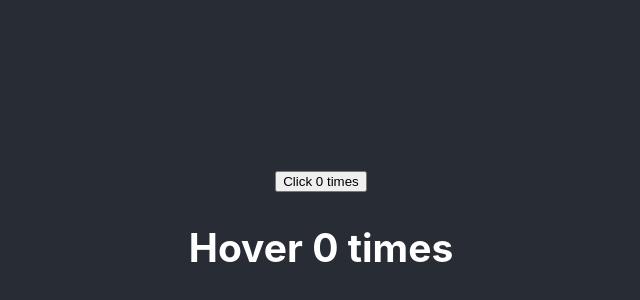
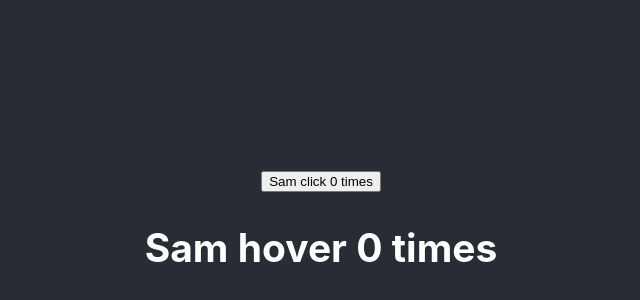
Before and after one commit to mizugakun/React_Begginer, a React (Create React App) app: page / in a window 1280 px wide. Shown: the part 168-468 px from the top of the page, without its empty margins (319-959 px from the left). Built offline with nearby package versions, Linux system fonts and the light colour scheme.

Commit message:
lesson-34-higher-order-component-part-2

```diff
--- a/src/App.js
+++ b/src/App.js
@@ -35,6 +35,8 @@ import ErrorHero from './components/32_Error Handling Phase Methods/ErrorHero';
 import ErrorBoundary from './components/32_Error Handling Phase Methods/ErrorBoundary';
 import ClickCount from './components/33_Higher Order Component/ClickCount';
 import HoverCount from './components/33_Higher Order Component/HoverCount';
+import ClickCounter02 from './components/34_HOC/ClickCounter02';
+import HoverCount02 from './components/34_HOC/HoverCount02';
 
 
 
@@ -122,8 +124,11 @@ function App() {
           <ErrorHero heroName="Joker"/>
         </ErrorBoundary> */}
 
-        <ClickCount />
-        <HoverCount />
+        {/* <ClickCount />
+        <HoverCount /> */}
+
+        <ClickCounter02 />
+        <HoverCount02/>
 
       </header>
     </div>
--- /dev/null
+++ b/src/components/34_HOC/ClickCounter02.js
@@ -0,0 +1,34 @@
+import React, { Component } from 'react'
+import withCounter from './withCounter'
+
+class ClickCount02 extends Component {
+
+    // duplicated
+    // constructor(props) {
+    //     super(props)
+
+    //     this.state = {
+    //          count: 0
+    //     }
+    // }
+
+    // duplicated
+    // incrementCount = () => {
+    //     this.setState(prevState => {
+    //         return {count: prevState.count + 1}
+    //     })
+    // }
+
+    render() {
+        const {name, count, func} = this.props
+        return (
+            <div>
+                <button onClick={func}>
+                    {name} click {count} times
+                </button>
+            </div>
+        )
+    }
+}
+
+export default withCounter(ClickCount02)
--- /dev/null
+++ b/src/components/34_HOC/HoverCount02.js
@@ -0,0 +1,34 @@
+import React, { Component } from 'react'
+import withCounter from './withCounter'
+
+class HoverCount02 extends Component {
+
+    // duplicated
+    // constructor(props) {
+    //     super(props)
+
+    //     this.state = {
+    //          count: 0
+    //     }
+    // }
+
+    // duplicated
+    // incrementCount = () => {
+    //     this.setState(prevState => {
+    //         return {count: prevState.count + 1}
+    //     })
+    // }
+
+    render() {
+        const {name, count, func} = this.props
+        return (
+            <div>
+                <h2 onMouseOver={func}>
+                    {name} hover {count} times
+                </h2>
+            </div>
+        )
+    }
+}
+
+export default withCounter(HoverCount02)
--- /dev/null
+++ b/src/components/34_HOC/withCounter.js
@@ -0,0 +1,27 @@
+import React from 'react'
+
+const withCounter = (WrappedComponent) => {
+    class withCounter extends React.Component {
+        constructor(props) {
+            super(props)
+
+            this.state = {
+                 count: 0
+            }
+        }
+
+        incrementCount = () => {
+            this.setState(prevState => {
+                return {count: prevState.count + 1}
+            })
+        }
+
+        render() {
+            return <WrappedComponent name='Sam' count={this.state.count} func={this.incrementCount}/>
+        }
+    }
+
+    return withCounter
+}
+
+export default withCounter
```
Also changed, not shown: Note/33_Higher order Component.txt (added), 1 other file (tests, documents, lock files or other folders).
